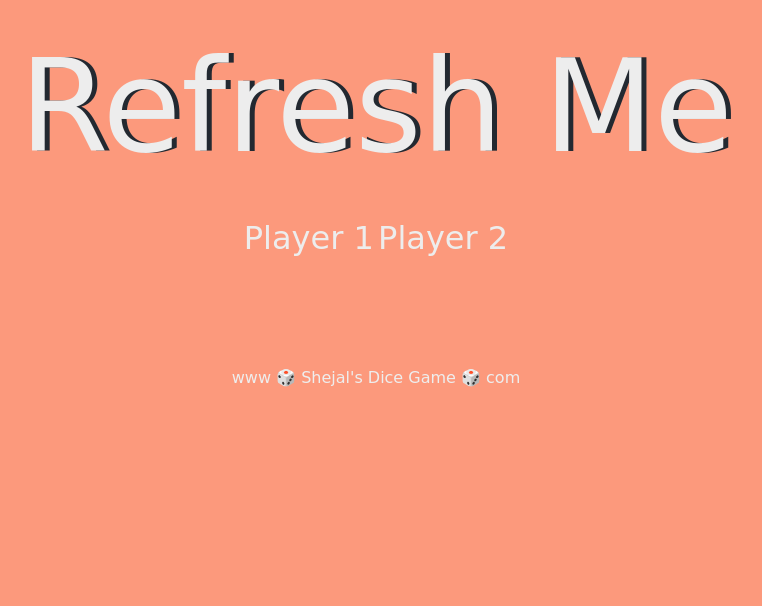
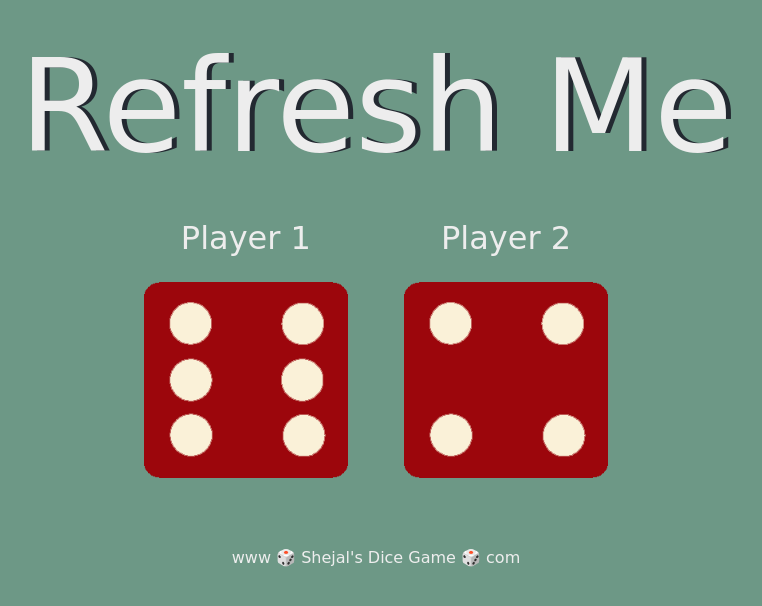
Before and after one commit to shekush/DiceGame, a plain HTML site: page index.html in a window 1280 px wide. Shown: the whole page, without its empty margins (264-1026 px from the left). Drawn offline with nearby package versions, Linux system fonts and the light colour scheme; a web font is replaced by a local one.

Commit message:
Added some dice features

```diff
--- a/CSS/styles.css
+++ b/CSS/styles.css
@@ -11,7 +11,7 @@
   }
 
   body {
-    background-color: #FC997C;
+    background-color: #6D9886;
   }
 
   h1 {
--- a/JS/app.js
+++ b/JS/app.js
@@ -1 +1,13 @@
 console.log("This is a JS file");
+
+let randomNumber1 = Math.floor(Math.random()*6)+1;
+let randomNumber2 = Math.floor(Math.random()*6)+1;
+
+let img1 = "images/dice" + randomNumber1 + ".png";
+let img2 = "images/dice" + randomNumber2 + ".png";
+
+let dice1 = document.querySelectorAll("img")[0];
+let dice2 = document.querySelectorAll("img")[1];
+
+dice1.setAttribute("src",img1);
+dice2.setAttribute("src",img2);
--- a/index.html
+++ b/index.html
@@ -23,12 +23,12 @@
 
         <div class="dice">
             <p>Player 1</p>
-            <img class="img1" src="">
+            <img class="img1" id="one" src="images/dice6.png">
         </div>
 
         <div class="dice">
             <p>Player 2</p>
-            <img class="img2" src="">
+            <img class="img2" id="two" src="images/dice6.png">
         </div>
 
     </div>
```
